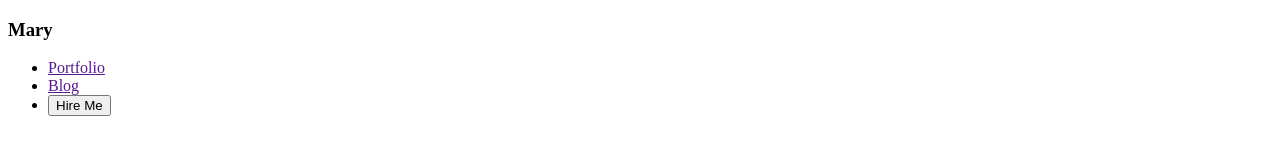
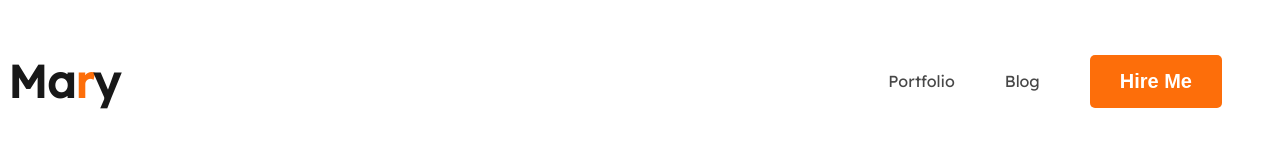
Before and after one commit to SharminMily/portfolio-htmlcss, a plain HTML site: page index.html in a window 1280 px wide. Drawn offline with Linux system fonts and the light colour scheme.

Commit message:
nav added

```diff
--- a/index.html
+++ b/index.html
@@ -4,15 +4,21 @@
     <meta charset="UTF-8">
     <meta name="viewport" content="width=device-width, initial-scale=1.0">
     <title>Portfolio-Html-Css</title>
+
+    <link rel="preconnect" href="https://fonts.googleapis.com">
+    <link rel="preconnect" href="https://fonts.gstatic.com" crossorigin>
+    <link href="https://fonts.googleapis.com/css2?family=Lexend&display=swap" rel="stylesheet">
+
+   <link rel="stylesheet" href="styles/portfolio.css">
 </head>
 <body>
     <header>
         <nav>
-            <h3>Mary</h3>
+            <h3 class="nav-title">Ma<span class="text-primary">r</span>y</h3>
             <ul>
                 <li><a href="">Portfolio</a></li>
                 <li><a href="">Blog</a></li>
-                <li><button>Hire Me</button></li>
+                <li><button class="btn-primary">Hire Me</button></li>
             </ul>
         </nav>
     </header>
--- /dev/null
+++ b/styles/portfolio.css
@@ -0,0 +1,40 @@
+body{
+    font-family: 'Lexend', sans-serif;
+}
+
+nav{
+    display: flex;
+    justify-content: space-between;
+    align-items: center;
+
+}
+.text-primary{
+    color: #FD6E0A;
+}
+.btn-primary{
+    border-radius: 5px;
+    background: #FD6E0A;
+    border: 0;
+    color: white;
+    font-size: 20px;
+    font-weight: 700;
+    padding: 15px 30px;
+}
+.nav-title{
+    color: #181818;
+    font-size: 45px;
+    font-weight: bold;
+
+}
+nav > ul{
+   display: flex;
+   align-items: center;
+}
+nav li{
+    list-style: none;
+    margin-right: 50px;
+}
+nav a{
+    text-decoration: none;
+    color: #474747;
+}
```
Also changed, not shown: style.css (deleted).
